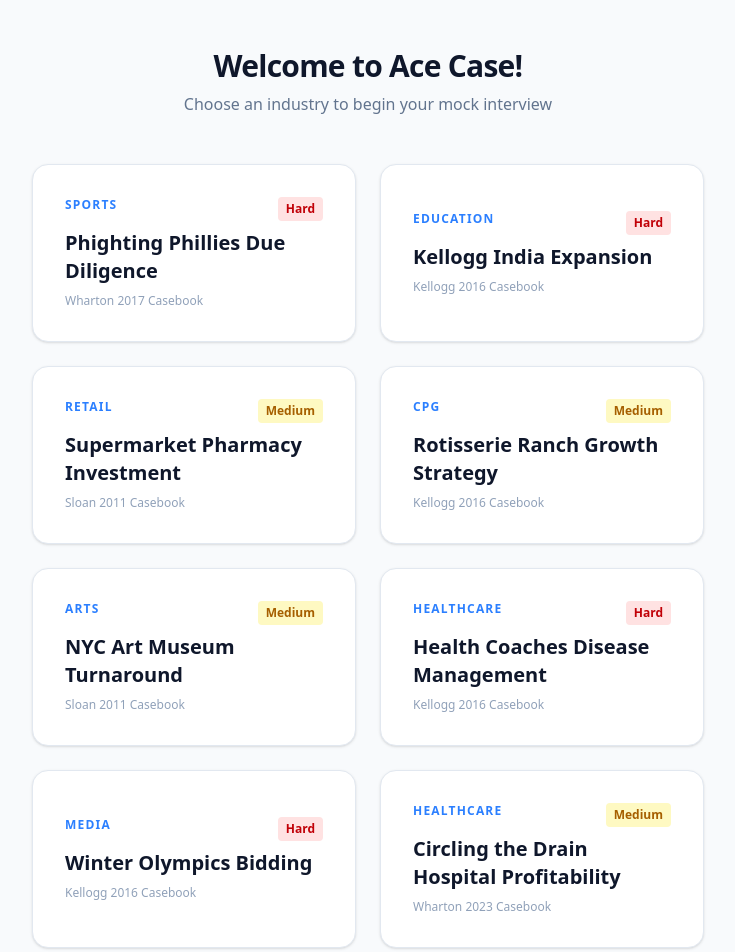
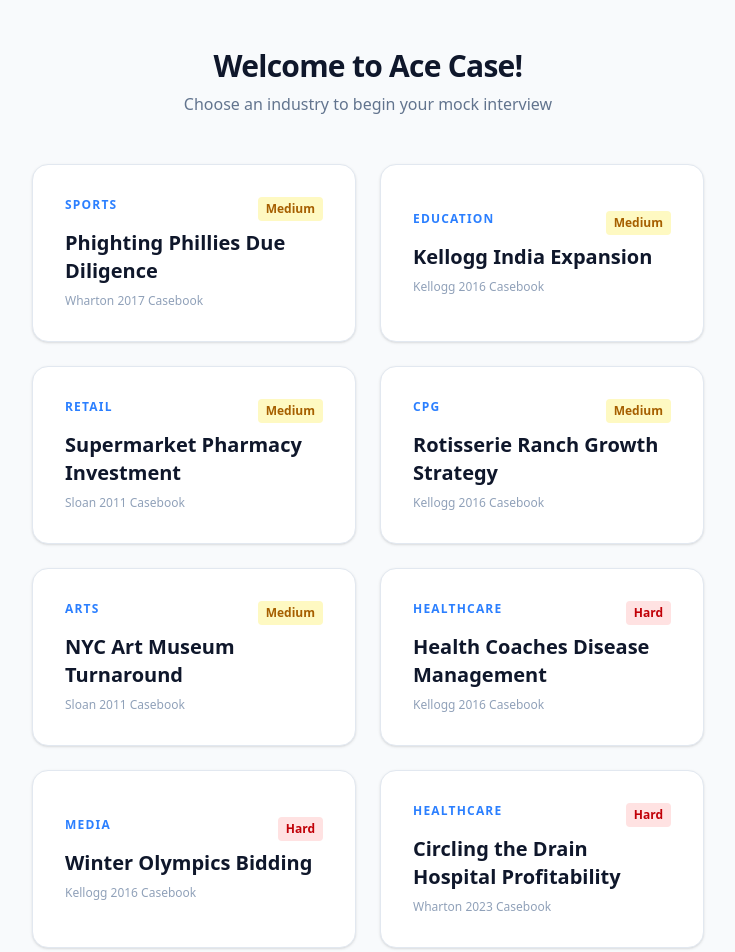
Before and after one commit to hellosayhello/AI-case-coach-frontend, a Next.js app: page / in a window 1280 px wide. Shown: the top 952 px of the page, without its empty margins (272-1007 px from the left). Built offline with nearby package versions, Linux system fonts and the light colour scheme.

Commit message:
Adjust case difficulty label frontend

```diff
--- a/src/app/page.tsx
+++ b/src/app/page.tsx
@@ -15,14 +15,14 @@
 
 // --- CONFIGURATION ---
 const INDUSTRIES = [
-  { name: "Sports", caseId: "phighting_phillies", label: "Phighting Phillies Due Diligence", source: "Wharton 2017 Casebook", difficulty: "Hard" },
-  { name: "Education", caseId: "kellogg_india", label: "Kellogg India Expansion", source: "Kellogg 2016 Casebook", difficulty: "Hard" },
+  { name: "Sports", caseId: "phighting_phillies", label: "Phighting Phillies Due Diligence", source: "Wharton 2017 Casebook", difficulty: "Medium" },
+  { name: "Education", caseId: "kellogg_india", label: "Kellogg India Expansion", source: "Kellogg 2016 Casebook", difficulty: "Medium" },
   { name: "Retail", caseId: "pharmacy_supermarket", label: "Supermarket Pharmacy Investment", source: "Sloan 2011 Casebook", difficulty: "Medium" },
   { name: "CPG", caseId: "rotisserie_ranch", label: "Rotisserie Ranch Growth Strategy", source: "Kellogg 2016 Casebook", difficulty: "Medium" },
   { name: "Arts", caseId: "art_museum", label: "NYC Art Museum Turnaround", source: "Sloan 2011 Casebook", difficulty: "Medium" },
   { name: "Healthcare", caseId: "health_coaches", label: "Health Coaches Disease Management", source: "Kellogg 2016 Casebook", difficulty: "Hard" },
   { name: "Media", caseId: "winter_olympics", label: "Winter Olympics Bidding", source: "Kellogg 2016 Casebook", difficulty: "Hard" },
-  { name: "Healthcare", caseId: "circling_the_drain", label: "Circling the Drain Hospital Profitability", source: "Wharton 2023 Casebook", difficulty: "Medium" },
+  { name: "Healthcare", caseId: "circling_the_drain", label: "Circling the Drain Hospital Profitability", source: "Wharton 2023 Casebook", difficulty: "Hard" },
   { name: "CPG", caseId: "toothpaste_nascar", label: "Toothpaste Company NASCAR Sponsorship", source: "Sloan 2011 Casebook", difficulty: "Medium" },
 ];
 
```
